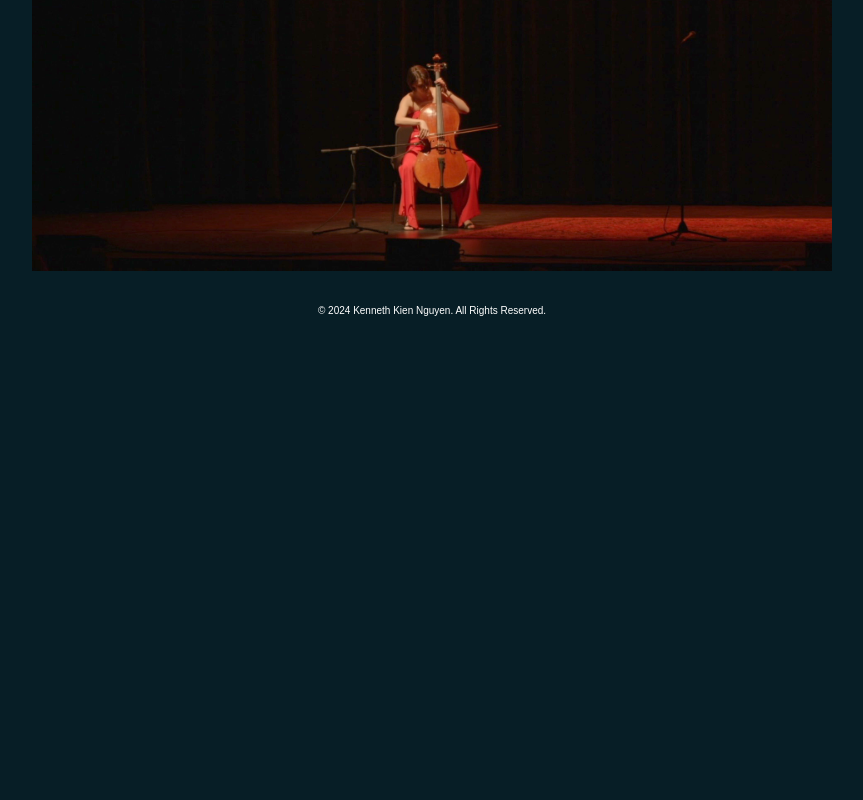
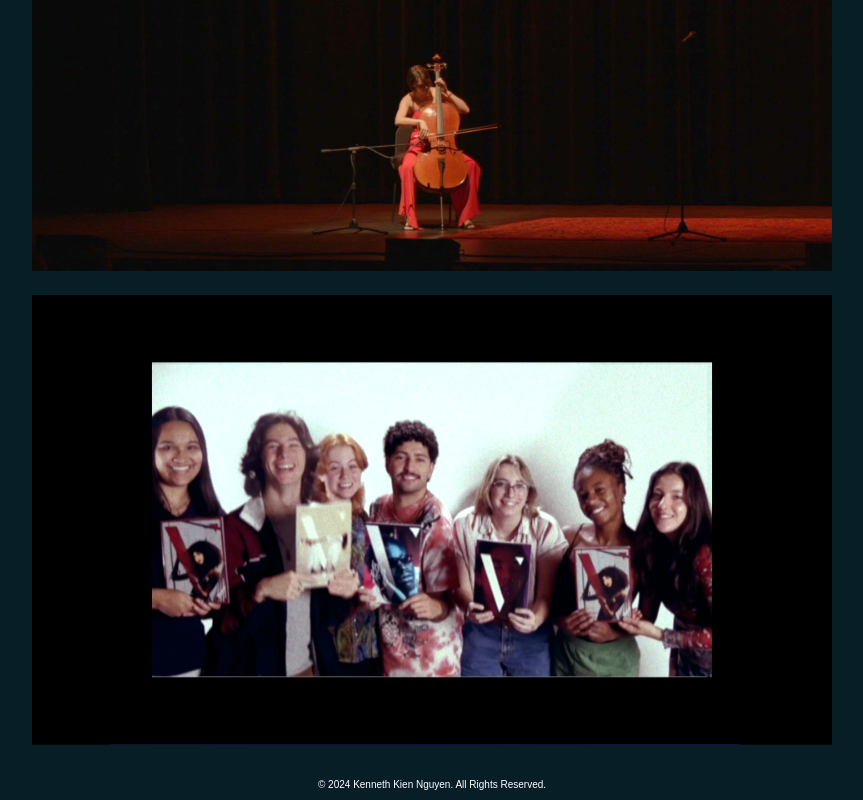
Before and after one commit to KennethNguyen20/film-portfolio, a React (Create React App) app: page /commercial in a window 1280 px wide. Shown: the part 755-1555 px from the top of the page, without its empty margins (208-1071 px from the left). Before the commit the page ends 1081 px from the top, so only its background shows below. Built offline with nearby package versions, Linux system fonts and the light colour scheme.

Commit message:
Added VMAG to commercial section

```diff
--- a/src/components/CommercialPage.js
+++ b/src/components/CommercialPage.js
@@ -2,6 +2,7 @@ import React from 'react';
 import { Link } from 'react-router-dom';
 import JetsweatPhoto from '../assets/images/JetsweatThumb2.jpg';
 import MothPhoto from '../assets/images/MothThumb.jpg';
+import IWantMyVmagPhoto from '../assets/images/IWantMyVMAGPhoto.png';
 
 function CommercialPage() {
   const containerStyle = {
@@ -40,6 +41,14 @@ function CommercialPage() {
           </div>
         </Link>
       </div>
+      <div style={rowStyle}>
+        <Link to="/i-want-my-vmag" className="image-link">
+          <div className="image-overlay-container">
+            <img src={IWantMyVmagPhoto} alt="I Want My Vmag" style={imageStyle} />
+            <div className="image-title">I Want My Vmag</div>
+          </div>
+        </Link>
+      </div>
     </div>
   );
 }
```
